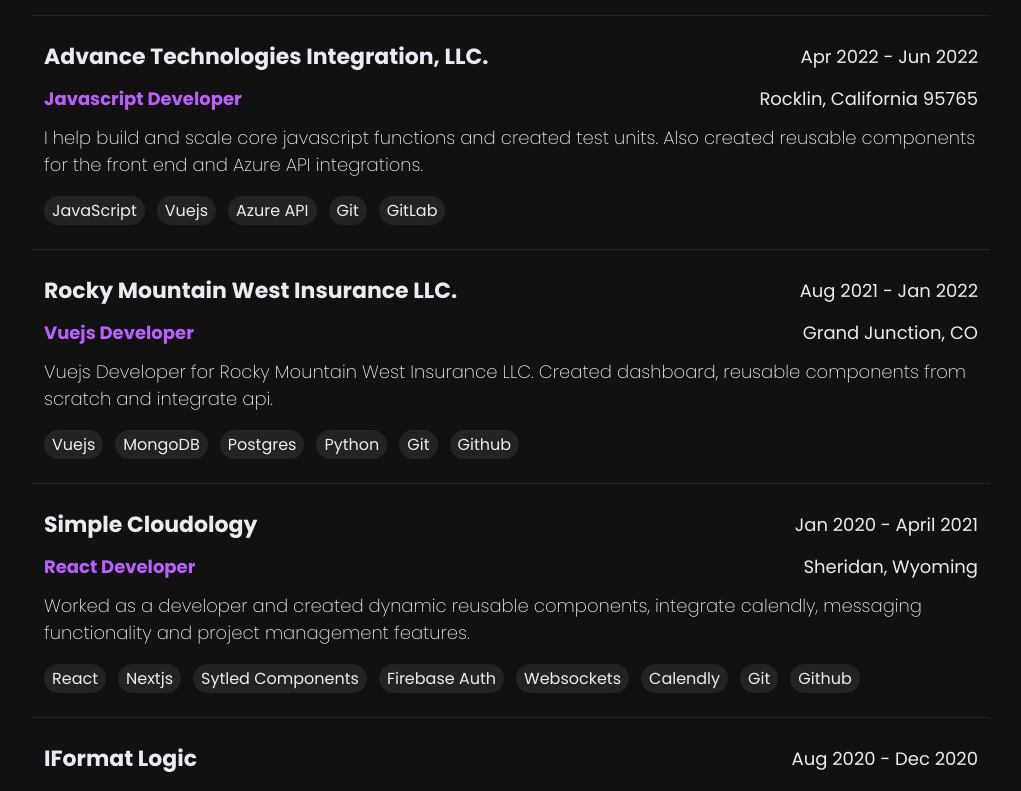
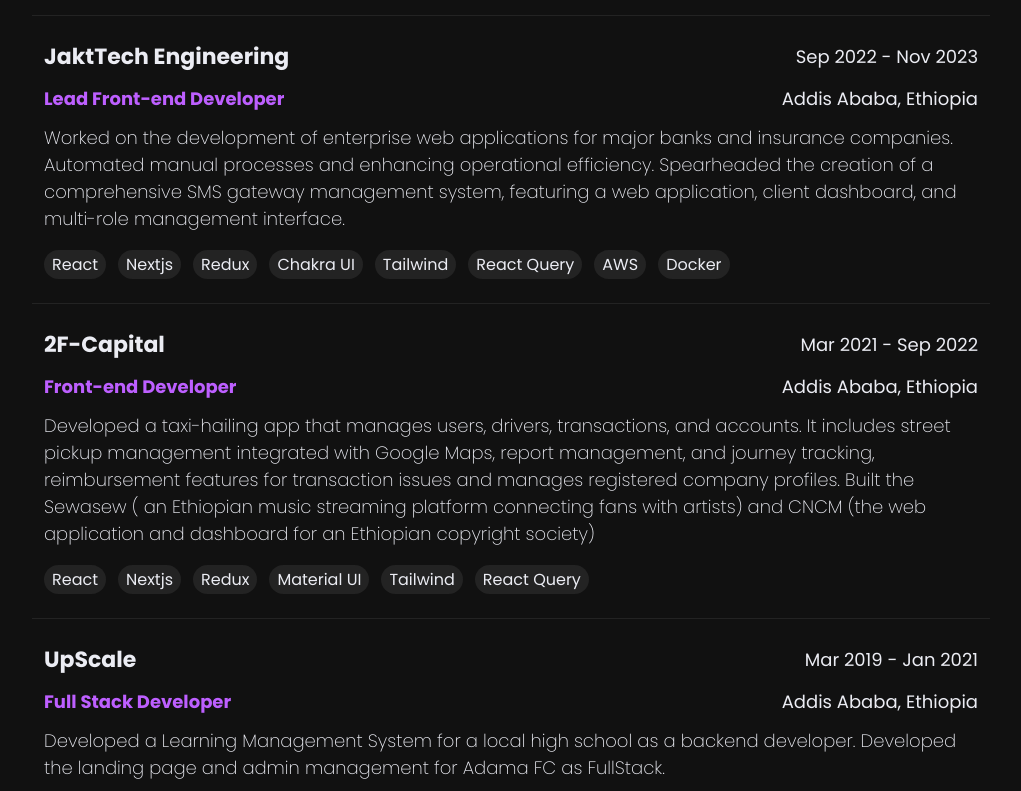
Before and after one commit to engida32/engida, a Next.js app: page / in a window 1280 px wide. Shown: the part 4680-5471 px from the top of the page, without its empty margins (159-1180 px from the left). Built offline with nearby package versions, Linux system fonts and the light colour scheme.

Commit message:
feat: Update experience section with recent job details

```diff
--- a/components/home/experience/Experience.tsx
+++ b/components/home/experience/Experience.tsx
@@ -14,74 +14,75 @@
 
 const experience = [
   {
-    title: "Rocky Mountain West Insurance LLC.",
-    position: "React Developer",
-    time: "Aug 2022 - October 2023",
-    location: "Grand Junction, CO",
+    title: "Kifiya Financial Technology",
+    position: "Senior Front-end Developer",
+    time: "Aug 2022 - Present",
+    location: "Addis Ababa, Ethiopia",
     description:
-      "Create functional, high-level, dynamic and reusable components based on mock-up given using Next JS. Coordinated on team for QA, bug fixes, features and code refactoring.",
-    tech: [
-      "Next JS",
-      "React",
-      "MongoDB",
-      "Postgres",
-      "Python",
-      "Git",
-      "Github",
-    ],
+      "Working on developing the front-end of a B2B e-commerce web application. The application has already welcomed 800 retailers and merchants.",
+    tech: ["Next JS", "React", "MongoDB", "Postgres", "Git", "Github"],
   },
   {
-    title: "Advance Technologies Integration, LLC.",
-    position: "Javascript Developer",
-    time: "May 2023 - August 2023",
-    location: "Rocklin, California 95765",
+    title: "KeplerLab Co. Ltd",
+    position: "Senior Front-end Developer",
+    time: "July 2023 - Aug 2024",
+    location: "Remote",
     description:
-      "I help build and scale core javascript functions and created test units. Also created reusable components for the front end and Azure API integrations.",
-    tech: ["JavaScript", "Vuejs", "Azure API", "Git", "GitLab"],
-  },
-  {
-    title: "Advance Technologies Integration, LLC.",
-    position: "Javascript Developer",
-    time: "Apr 2022 - Jun 2022",
-    location: "Rocklin, California 95765",
-    description:
-      "I help build and scale core javascript functions and created test units. Also created reusable components for the front end and Azure API integrations.",
-    tech: ["JavaScript", "Vuejs", "Azure API", "Git", "GitLab"],
-  },
-  {
-    title: "Rocky Mountain West Insurance LLC.",
-    position: "Vuejs Developer",
-    time: "Aug 2021 - Jan 2022",
-    location: "Grand Junction, CO",
-    description:
-      "Vuejs Developer for Rocky Mountain West Insurance LLC. Created dashboard, reusable components from scratch and integrate api.",
-    tech: ["Vuejs", "MongoDB", "Postgres", "Python", "Git", "Github"],
-  },
-  {
-    title: "Simple Cloudology",
-    position: "React Developer",
-    time: "Jan 2020 - April 2021",
-    location: "Sheridan, Wyoming",
-    description:
-      "Worked as a developer and created dynamic reusable components, integrate calendly, messaging functionality and project management features.",
+      "Led front-end development for an AI product. Developed sound processing web application using Open AI API and integrated it with another AI model for text processing and sound generation.",
     tech: [
       "React",
       "Nextjs",
-      "Sytled Components",
-      "Firebase Auth",
-      "Websockets",
-      "Calendly",
-      "Git",
-      "Github",
+      "Redux",
+      "Material UI",
+      "React Query",
+      "AWS",
+      "Docker",
     ],
   },
+
   {
-    title: "IFormat Logic",
-    position: "Fullstack Developer",
-    time: "Aug 2020 - Dec 2020",
-    location: "Palanginan, Zambales",
+    title: "JaktTech Engineering",
+    position: "Lead Front-end Developer",
+    time: "Sep 2022 - Nov 2023",
+    location: "Addis Ababa, Ethiopia",
     description:
-      "Managed and created complex projects from start to finish and also collaborated with other developers. Translated requirements into polished, high-level web application.",
-    tech: ["Vuejs", "Laravel", "Tailwind", "Git", "Github"],
+      "Worked on the development of enterprise web applications for major banks and insurance companies. Automated manual processes and enhancing operational efficiency. Spearheaded the creation of a comprehensive SMS gateway management system, featuring a web application, client dashboard, and multi-role management interface.",
+    tech: [
+      "React",
+      "Nextjs",
+      "Redux",
+      "Chakra UI",
+      "Tailwind",
+      "React Query",
+      "AWS",
+      "Docker",
+    ],
+  },
+
+  {
+    title: "2F-Capital",
+    position: "Front-end Developer",
+    time: "Mar 2021 - Sep 2022",
+    location: "Addis Ababa, Ethiopia",
+    description:
+      "Developed a taxi-hailing app that manages users, drivers, transactions, and accounts. It includes street pickup management integrated with Google Maps, report management, and journey tracking, reimbursement features for transaction issues and manages registered company profiles. Built the Sewasew ( an Ethiopian music streaming platform connecting fans with artists) and CNCM (the web application and dashboard for an Ethiopian copyright society)",
+    tech: [
+      "React",
+      "Nextjs",
+      "Redux",
+      "Material UI",
+      "Tailwind",
+      "React Query",
+    ],
+  },
+
+  {
+    title: "UpScale",
+    position: "Full Stack Developer",
+    time: "Mar 2019 - Jan 2021",
+    location: "Addis Ababa, Ethiopia",
+    description:
+      "Developed a Learning Management System for a local high school as a backend developer. Developed the landing page and admin management for Adama FC as FullStack.",
+    tech: ["PHP", "Laravel", "Bootstrap", "MySQL"],
   },
 ];
--- a/components/nav/Heading.tsx
+++ b/components/nav/Heading.tsx
@@ -8,7 +8,7 @@
       <MyLinks />
       {/* <div className={styles.headingButtons}> */}
 
-      <OutlineButton onClick={() => window.open("/engida_b.pdf")}>
+      <OutlineButton onClick={() => window.open("/Engida_b.pdf")}>
         My resume
       </OutlineButton>
       {/* </div> */}
```
Also changed, not shown: 2 other files (tests, documents, lock files or other folders).
